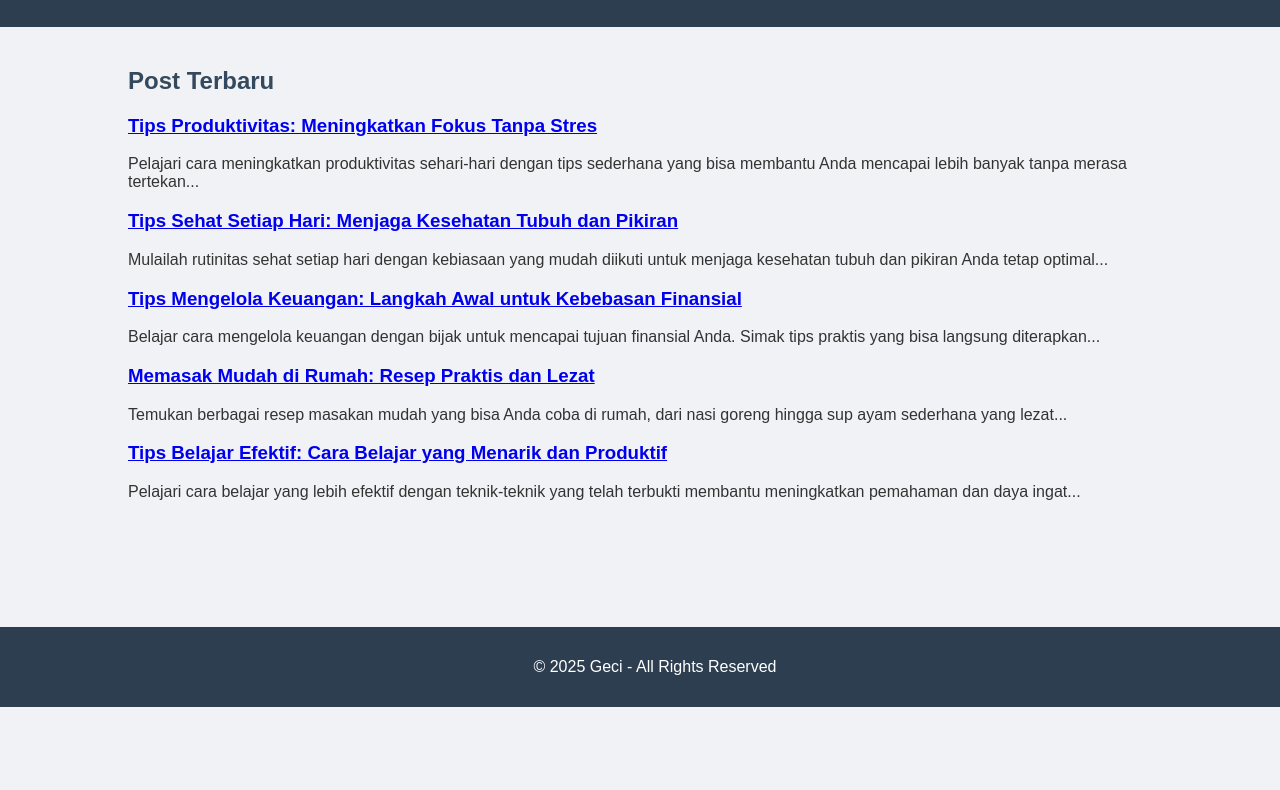
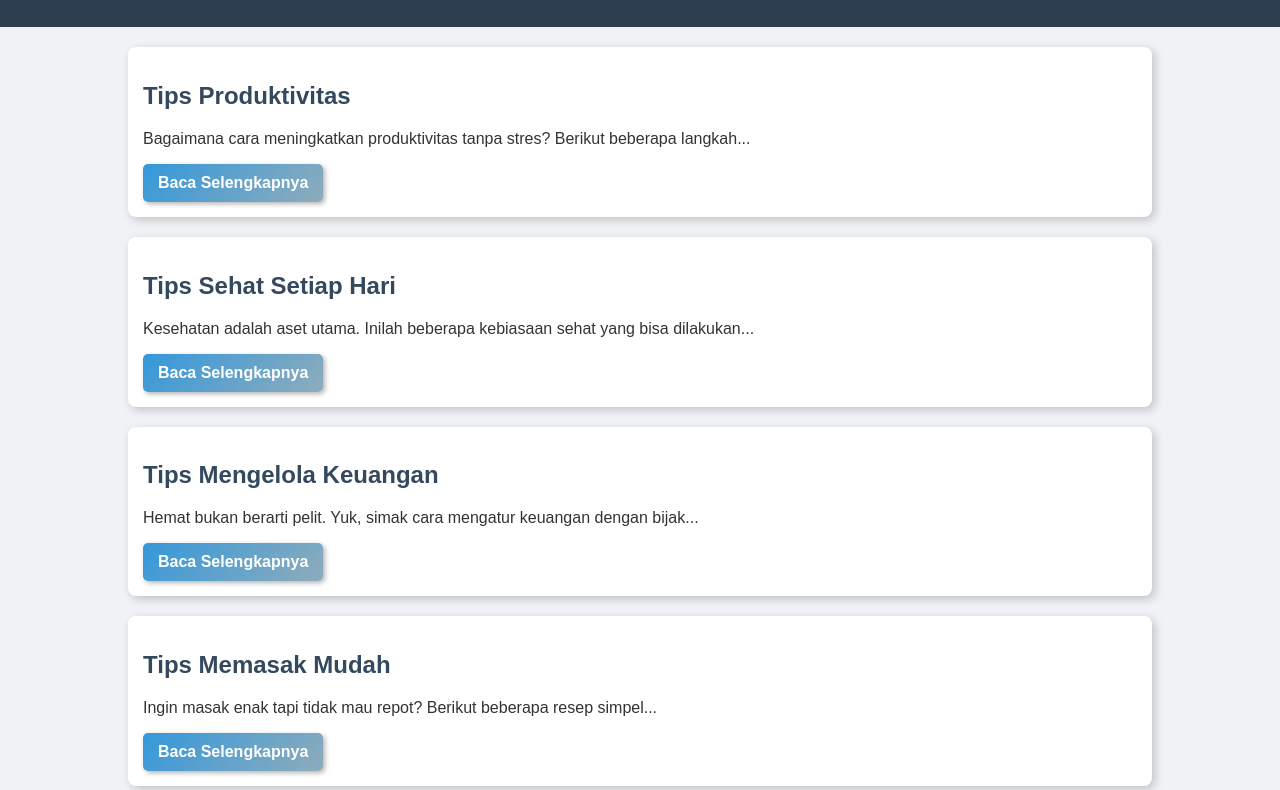
Before and after one commit to rekcless/tips, a plain HTML site: page index.html in a window 1280 px wide. Shown: the part 93-883 px from the top of the page. Before the commit the page ends 800 px from the top, so only its background shows below. Drawn offline with Linux system fonts and the light colour scheme.

Commit message:
Update index.html

```diff
--- a/index.html
+++ b/index.html
@@ -3,41 +3,43 @@
 <head>
     <meta charset="UTF-8">
     <meta name="viewport" content="width=device-width, initial-scale=1.0">
-    <title>Beranda - Tips & Artikel</title>
+    <title>Tips dan Trik</title>
     <link rel="stylesheet" href="style.css">
 </head>
 <body>
     <header>
-        <h1>Selamat Datang di Tips & Artikel</h1>
+        <h1>Tips & Trik Sehari-hari</h1>
     </header>
 
     <main>
-        <section class="latest-posts">
-            <h2>Post Terbaru</h2>
-            <div class="post-preview">
-                <h3><a href="post1.html">Tips Produktivitas: Meningkatkan Fokus Tanpa Stres</a></h3>
-                <p>Pelajari cara meningkatkan produktivitas sehari-hari dengan tips sederhana yang bisa membantu Anda mencapai lebih banyak tanpa merasa tertekan...</p>
-            </div>
+        <section class="post">
+            <h2>Tips Produktivitas</h2>
+            <p>Bagaimana cara meningkatkan produktivitas tanpa stres? Berikut beberapa langkah...</p>
+            <a href="post1.html" class="read-more">Baca Selengkapnya</a>
+        </section>
 
-            <div class="post-preview">
-                <h3><a href="post2.html">Tips Sehat Setiap Hari: Menjaga Kesehatan Tubuh dan Pikiran</a></h3>
-                <p>Mulailah rutinitas sehat setiap hari dengan kebiasaan yang mudah diikuti untuk menjaga kesehatan tubuh dan pikiran Anda tetap optimal...</p>
-            </div>
+        <section class="post">
+            <h2>Tips Sehat Setiap Hari</h2>
+            <p>Kesehatan adalah aset utama. Inilah beberapa kebiasaan sehat yang bisa dilakukan...</p>
+            <a href="post2.html" class="read-more">Baca Selengkapnya</a>
+        </section>
 
-            <div class="post-preview">
-                <h3><a href="post3.html">Tips Mengelola Keuangan: Langkah Awal untuk Kebebasan Finansial</a></h3>
-                <p>Belajar cara mengelola keuangan dengan bijak untuk mencapai tujuan finansial Anda. Simak tips praktis yang bisa langsung diterapkan...</p>
-            </div>
+        <section class="post">
+            <h2>Tips Mengelola Keuangan</h2>
+            <p>Hemat bukan berarti pelit. Yuk, simak cara mengatur keuangan dengan bijak...</p>
+            <a href="post3.html" class="read-more">Baca Selengkapnya</a>
+        </section>
 
-            <div class="post-preview">
-                <h3><a href="post4.html">Memasak Mudah di Rumah: Resep Praktis dan Lezat</a></h3>
-                <p>Temukan berbagai resep masakan mudah yang bisa Anda coba di rumah, dari nasi goreng hingga sup ayam sederhana yang lezat...</p>
-            </div>
+        <section class="post">
+            <h2>Tips Memasak Mudah</h2>
+            <p>Ingin masak enak tapi tidak mau repot? Berikut beberapa resep simpel...</p>
+            <a href="post4.html" class="read-more">Baca Selengkapnya</a>
+        </section>
 
-            <div class="post-preview">
-                <h3><a href="post5.html">Tips Belajar Efektif: Cara Belajar yang Menarik dan Produktif</a></h3>
-                <p>Pelajari cara belajar yang lebih efektif dengan teknik-teknik yang telah terbukti membantu meningkatkan pemahaman dan daya ingat...</p>
-            </div>
+        <section class="post">
+            <h2>Tips Belajar Efektif</h2>
+            <p>Belajar lebih cepat dan efektif bisa dilakukan dengan strategi ini...</p>
+            <a href="post5.html" class="read-more">Baca Selengkapnya</a>
         </section>
     </main>
 
```
